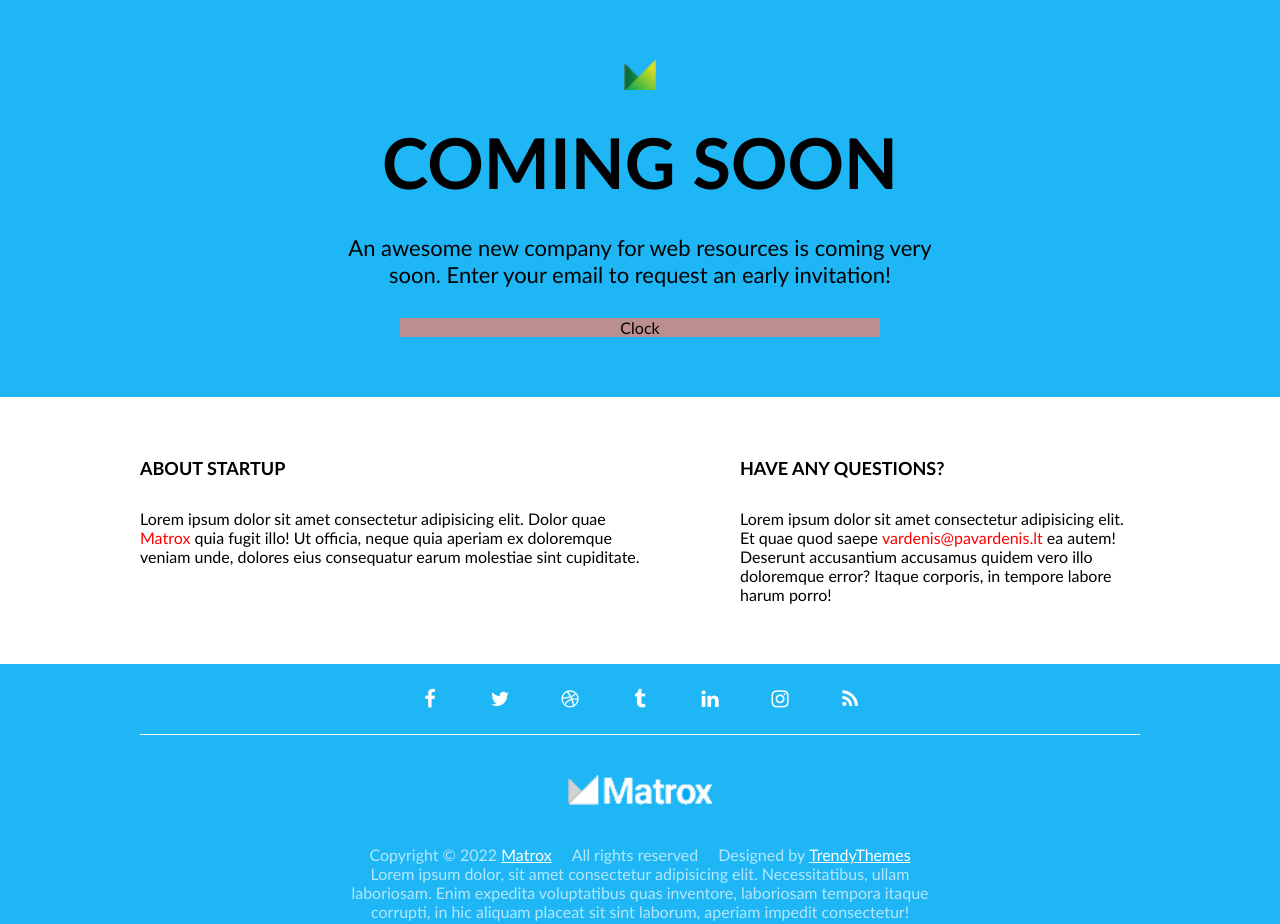
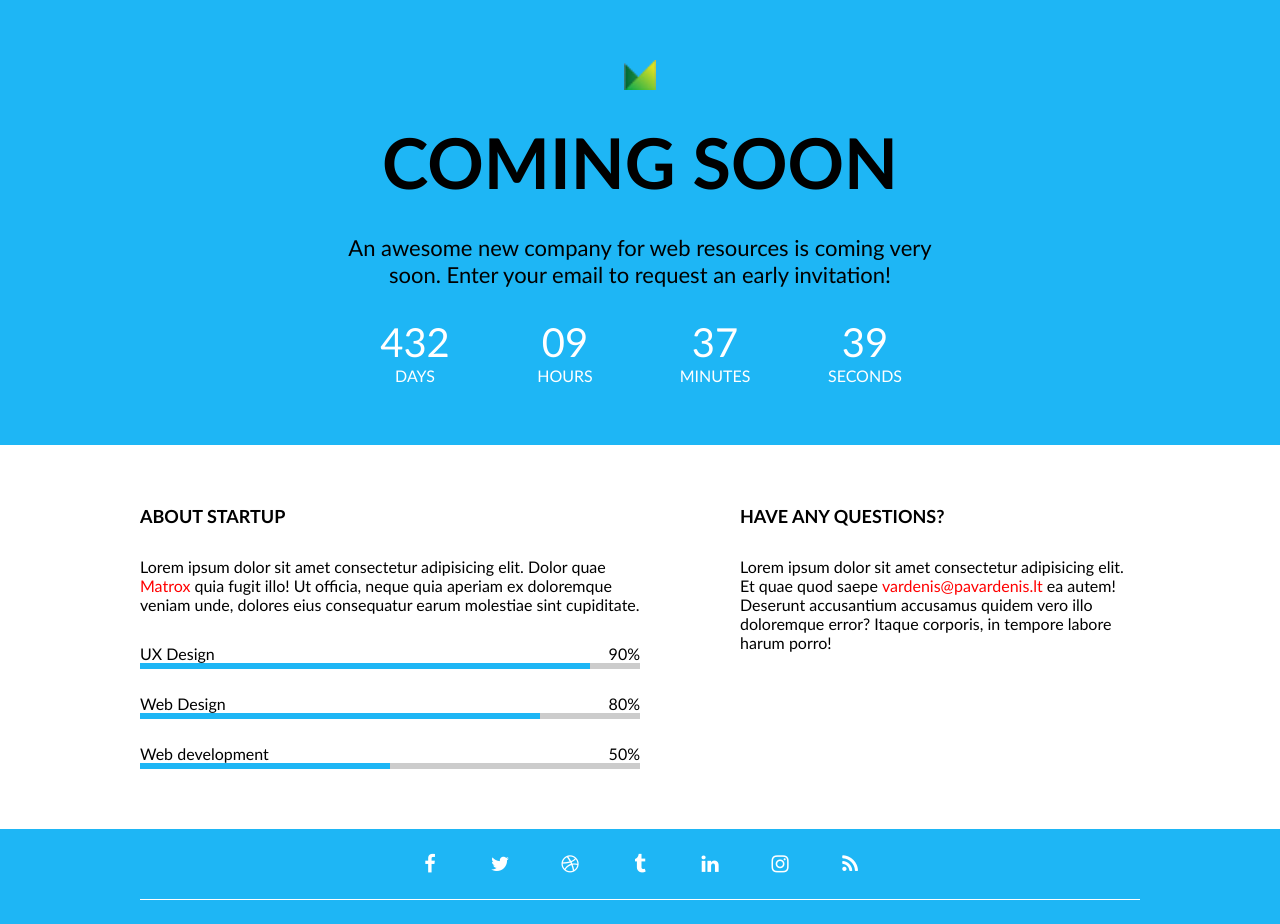
Before and after one commit to SigitaZaromskiene/11-coming-soon, a website: page index.html in a window 1280 px wide. Shown: the top 924 px of the page. Drawn offline with Linux system fonts and the light colour scheme.

Commit message:
Progress bar update

```diff
--- /dev/null
+++ b/css/components/clock.css
@@ -0,0 +1,29 @@
+.clock {
+  display: flex;
+  gap: 40px 0;
+  width: 100%;
+  color: white;
+  flex-wrap: wrap;
+}
+
+.clock > .time {
+  width: 25%;
+}
+.clock > .time > .value {
+  font-size: 40px;
+}
+.clock > .time > .label {
+  text-transform: uppercase;
+}
+
+@media (max-width: 700px) {
+  .clock > .time {
+    width: 50%;
+  }
+}
+
+@media (max-width: 400px) {
+  .clock > .time {
+    width: 100%;
+  }
+}
--- /dev/null
+++ b/css/components/progressbar.css
@@ -0,0 +1,30 @@
+.progress-bar-list {
+  display: flex;
+  flex-direction: column;
+  gap: 25px;
+}
+
+.progress-bar-list > .progress-bar {
+}
+
+.progress-bar-list > .progress-bar > .top {
+  display: flex;
+  justify-content: space-between;
+  gap: 5px;
+}
+
+.progress-bar-list .top > .label {
+}
+
+.progress-bar-list .top > .value {
+}
+.progress-bar-list > .progress-bar > .progress {
+  background-color: #ccc;
+  height: 6px;
+}
+
+.progress-bar > .progress > .bar {
+  height: 100%;
+  width: 90%;
+  background-color: #1eb6f5;
+}
--- a/css/pages/home.css
+++ b/css/pages/home.css
@@ -16,10 +16,7 @@
 .main-description {
   font-size: 22px;
 }
-.clock {
-  width: 80%;
-  background-color: rosybrown;
-}
+
 .section-title {
   font-size: 18px;
   text-transform: uppercase;
@@ -27,12 +24,6 @@
 
 .section-description {
   font-size: 16px;
-}
-
-@media (max-width: 700px) {
-  .main-title {
-    font-size: 60px;
-  }
 }
 
 footer.container {
@@ -83,3 +74,13 @@ footer.container {
 .bottom > .logo {
   margin-bottom: 40px;
 }
+
+@media (max-width: 700px) {
+  .main-title {
+    font-size: 60px;
+  }
+  .bottom > .trio {
+    flex-direction: column;
+    margin-bottom: 20px;
+  }
+}
--- a/index.html
+++ b/index.html
@@ -39,6 +39,8 @@
     <!--3rd-party-->
     <link rel="stylesheet" href="./css/3rd party/font-awesome.min.css" />
     <!--components-->
+    <link rel="stylesheet" href="./css/components/clock.css" />
+    <link rel="stylesheet" href="./css/components/progressbar.css" />
     <!--pages-->
     <link rel="stylesheet" href="./css/pages/home.css" />
   </head>
@@ -51,7 +53,25 @@
           An awesome new company for web resources is coming very soon. Enter
           your email to request an early invitation!
         </p>
-        <div class="clock">Clock</div>
+        <div class="clock">
+          <div class="time">
+            <div class="value">432</div>
+            <div class="label">Days</div>
+          </div>
+          <div class="time">
+            <div class="value">09</div>
+            <div class="label">Hours</div>
+          </div>
+          <div class="time">
+            <div class="value">37</div>
+            <div class="label">Minutes</div>
+          </div>
+          <div class="time">
+            <div class="value">39</div>
+            <div class="label">Seconds</div>
+          </div>
+          <p></p>
+        </div>
       </div>
     </section>
 
@@ -65,8 +85,39 @@
             aperiam ex doloremque veniam unde, dolores eius consequatur earum
             molestiae sint cupiditate.
           </p>
+
+          <div class="progress-bar-list">
+            <div class="progress-bar">
+              <div class="top">
+                <div class="label">UX Design</div>
+                <div class="value">90%</div>
+              </div>
+              <div class="progress">
+                <div class="bar" style="width: 90%"></div>
+              </div>
+            </div>
+
+            <div class="progress-bar">
+              <div class="top">
+                <div class="label">Web Design</div>
+                <div class="value">80%</div>
+              </div>
+              <div class="progress">
+                <div class="bar" style="width: 80%"></div>
+              </div>
+            </div>
+
+            <div class="progress-bar">
+              <div class="top">
+                <div class="label">Web development</div>
+                <div class="value">50%</div>
+              </div>
+              <div class="progress">
+                <div class="bar" style="width: 50%"></div>
+              </div>
+            </div>
+          </div>
         </div>
-
         <div class="right">
           <h2 class="section-title">Have any questions?</h2>
           <p class="section-description">
```
